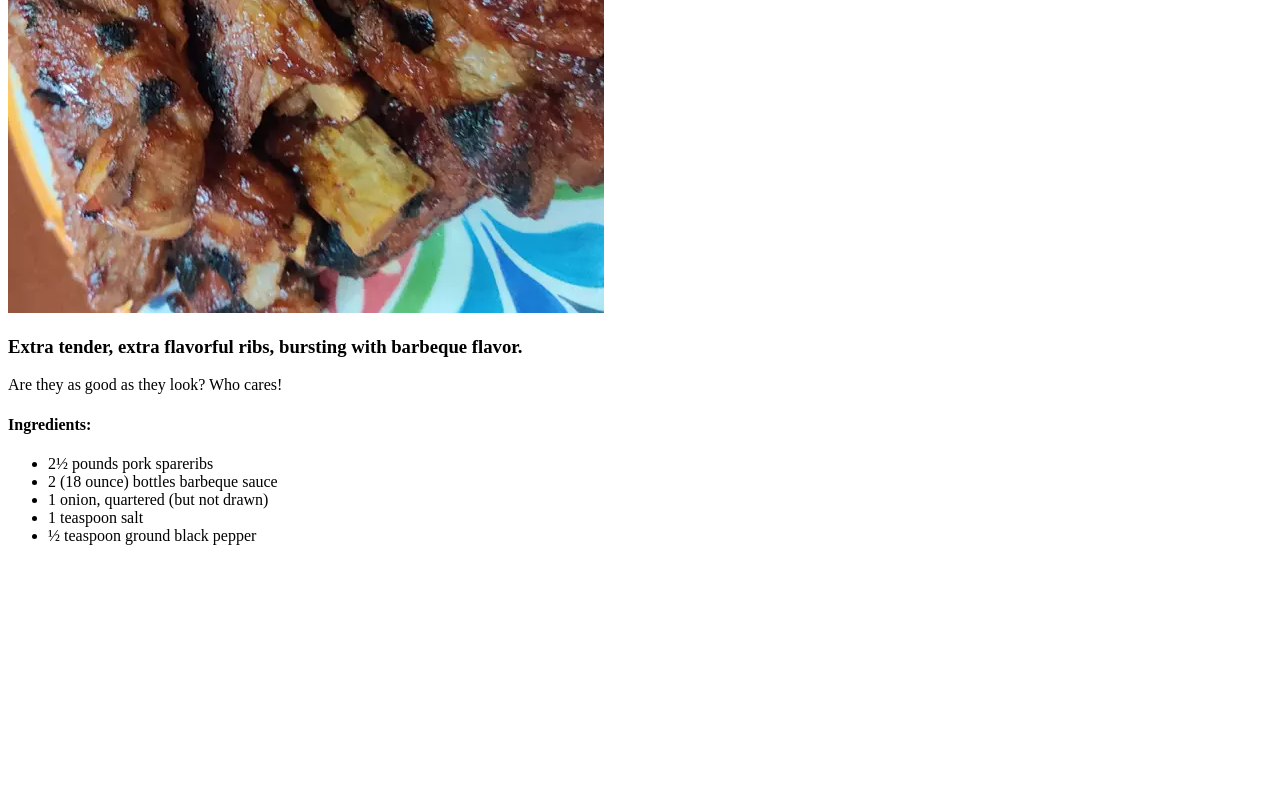
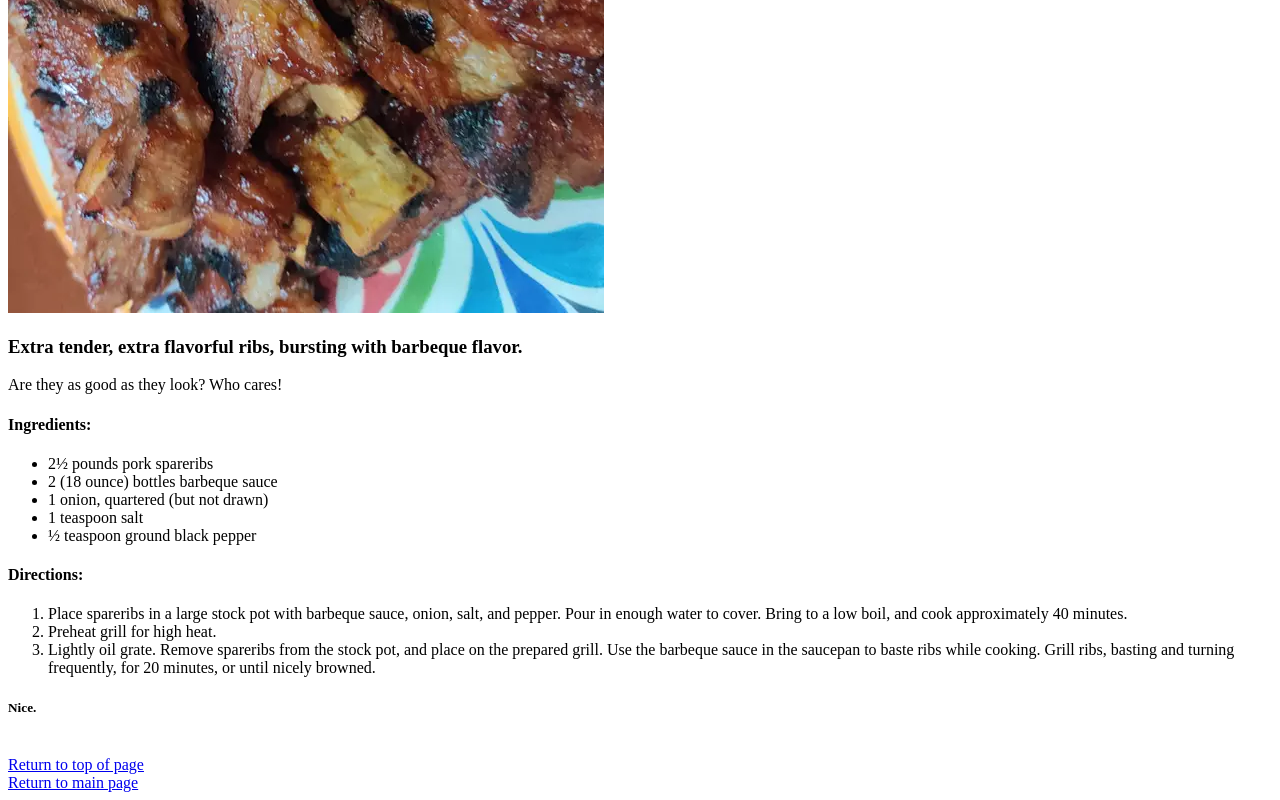
Before and after one commit to zdeezy/Odin-Recipes, a plain HTML site: page recipes/simplecountryribs.html in a window 1280 px wide. Shown: the part 363-1163 px from the top of the page. Before the commit the page ends 924 px from the top, so only its background shows below. Drawn offline with Linux system fonts and the light colour scheme.

Commit message:
Fixed a booboo where I pushed too early

```diff
--- a/recipes/simplecountryribs.html
+++ b/recipes/simplecountryribs.html
@@ -21,5 +21,19 @@
             <li>1 teaspoon salt</li>
             <li>½ teaspoon ground black pepper</li>
         </ul>
+
+        <h4>Directions:</h4>
+        <ol>
+            <li>Place spareribs in a large stock pot with barbeque sauce, onion, salt, and pepper. Pour in enough water to cover. Bring to a low boil, and cook approximately 40 minutes.</li>
+            <li>Preheat grill for high heat.</li>
+            <li>Lightly oil grate. Remove spareribs from the stock pot, and place on the prepared grill. Use the barbeque sauce in the saucepan to baste ribs while cooking. Grill ribs, basting and turning frequently, for 20 minutes, or until nicely browned.</li>
+        </ol>
+
+        <h5>Nice.</h5>
+
+        <br>
+        <a href="./simplecountryribs.html#top">Return to top of page</a>
+        <br>
+        <a href="../index.html">Return to main page</a>
     </body>
 </html>
```
